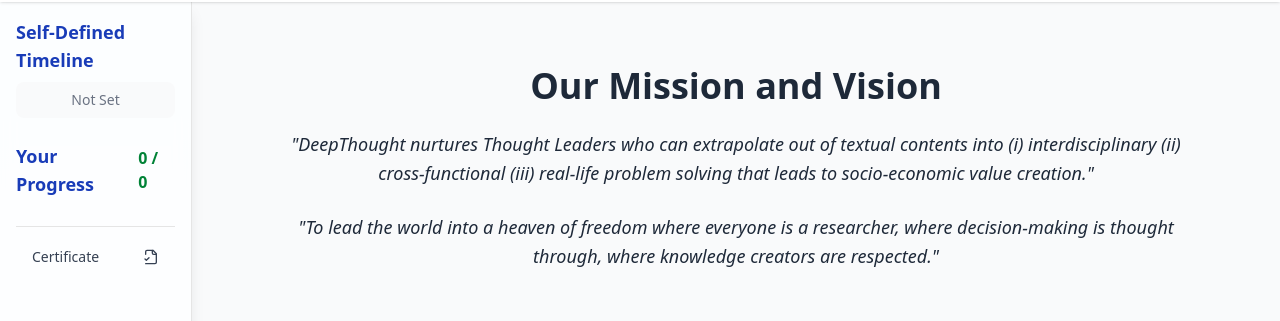
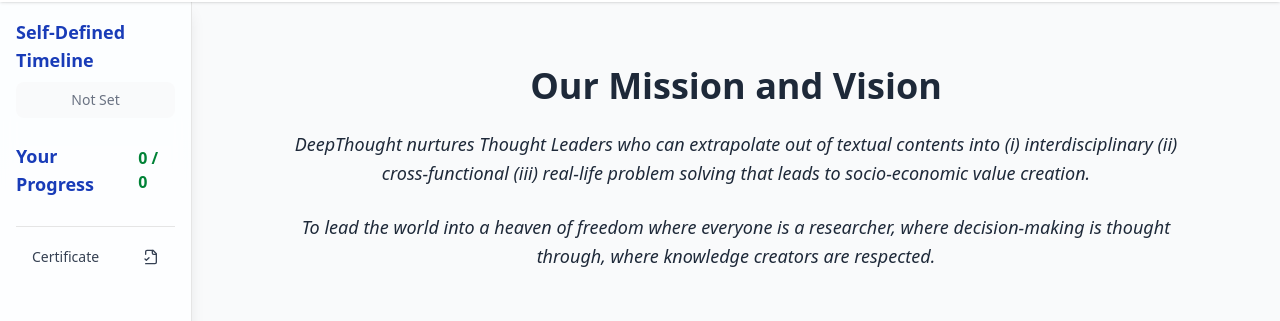
Before and after one commit to deepthoughtEdu/DT-Actualize-Three-Panel-Architecture, a Next.js app: page /candidate/processes/1/dt-values in a window 1280 px wide. Shown: the part 62-383 px from the top of the page. Built offline with nearby package versions, Linux system fonts and the light colour scheme.

Commit message:
build fix

```diff
--- a/src/app/candidate/processes/[id]/dt-values/page.tsx
+++ b/src/app/candidate/processes/[id]/dt-values/page.tsx
@@ -50,14 +50,14 @@
       <section className="max-w-5xl mx-auto text-center mb-20">
         <h1 className="text-4xl font-bold mb-6">Our Mission and Vision</h1>
         <p className="text-lg italic leading-relaxed mb-6">
-          "DeepThought nurtures Thought Leaders who can extrapolate out of textual
+          {`DeepThought nurtures Thought Leaders who can extrapolate out of textual
           contents into (i) interdisciplinary (ii) cross-functional (iii) real-life
-          problem solving that leads to socio-economic value creation."
+          problem solving that leads to socio-economic value creation.`}
         </p>
         <p className="text-lg italic leading-relaxed">
-          "To lead the world into a heaven of freedom where everyone is a
+          {`To lead the world into a heaven of freedom where everyone is a
           researcher, where decision-making is thought through, where knowledge
-          creators are respected."
+          creators are respected.`}
         </p>
       </section>
 
--- a/src/app/candidate/processes/[id]/layout.tsx
+++ b/src/app/candidate/processes/[id]/layout.tsx
@@ -27,7 +27,6 @@
   const [showTimelineModal, setShowTimelineModal] = useState(false);
   const [showLockedModal, setShowLockedModal] = useState(false);
   const [loading, setLoading] = useState(true);
-  const [showPercentage, setShowPercentage] = useState(false);
 
   const router = useRouter();
   const pathname = usePathname();
@@ -72,7 +71,7 @@
     };
 
     fetchRounds();
-  }, [pathname]);
+  }, [id, pathname]);
 
   useEffect(() => {
     if (!loading && rounds.length && roundId === rounds[0]._id && !timeline && !localStorage.getItem('selfDefinedTimeline')) {
@@ -80,7 +79,7 @@
     } else {
       setTimeline(localStorage.getItem('selfDefinedTimeline'))
     }
-  }, [loading, rounds, roundId]);
+  }, [loading, rounds, roundId, timeline, id]);
 
   const handleRoundClick = (index: number, _id: string) => {
     if (index > unlockedUpTo) {
@@ -136,9 +135,6 @@
   const completedRoundsCount = completedRounds.filter(
     (r) => r.status === "submitted"
   ).length;
-
-  const completionPercentage = totalRounds > 0 ? Math.round((completedRoundsCount / totalRounds) * 100) : 0;
-
 
   // Determine if current round is locked
   const isLocked =
```
